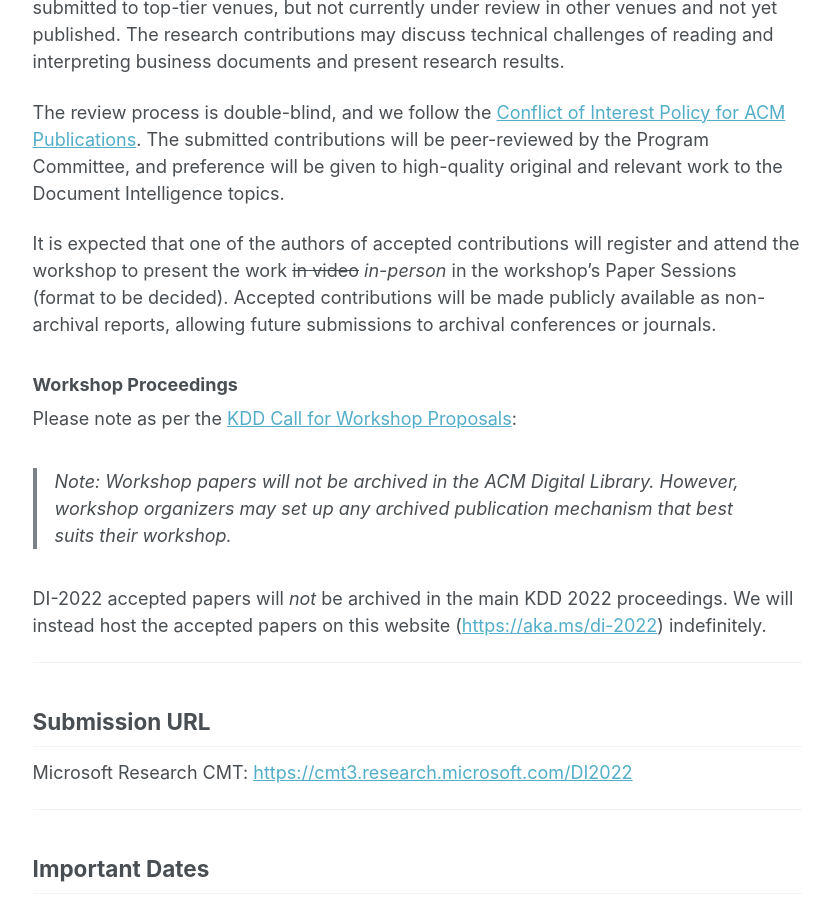
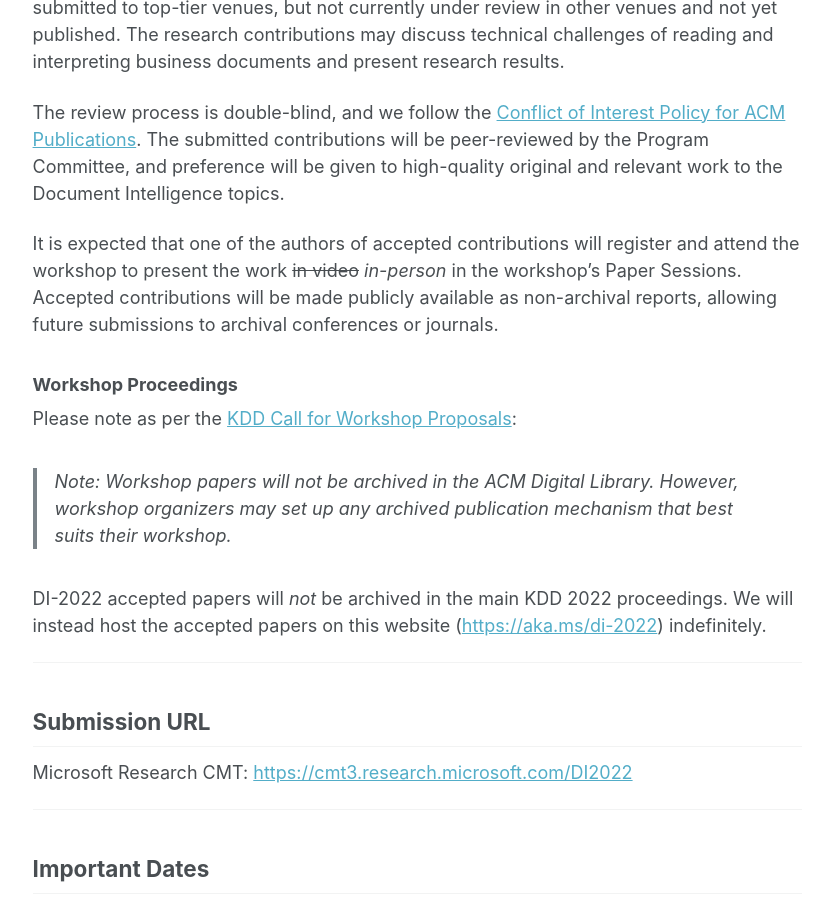
Before and after one commit to document-intelligence/DI-2022, a Jekyll site: the page built from _pages/cfp.md, in a window 1280 px wide and 900 px high, scrolled down 2934 px. Shown: the whole window, without its empty margins (249-1079 px from the left). Built offline with Jekyll 4.4.1, drawn with Linux system fonts in a browser that asks for light colours; some of the changed text lies outside the part shown.

Commit message:
Update cfp.md

```diff
--- a/_pages/cfp.md
+++ b/_pages/cfp.md
@@ -101,7 +101,7 @@ Submissions can be original research contributions, or abstracts of papers previ
 The review process is double-blind, and we follow the [Conflict of Interest Policy for ACM Publications](https://www.acm.org/publications/policies/conflict-of-interest). The submitted contributions will be peer-reviewed by the Program Committee, and preference will be given to high-quality original and relevant work to the Document Intelligence topics.
 
 <div id="in-person"></div>
-It is expected that one of the authors of accepted contributions will register and attend the workshop to present the work ~~in video~~ *in-person* in the workshop's Paper Sessions (format to be decided). Accepted contributions will be made publicly available as non-archival reports, allowing future submissions to archival conferences or journals.
+It is expected that one of the authors of accepted contributions will register and attend the workshop to present the work ~~in video~~ *in-person* in the workshop's Paper Sessions. Accepted contributions will be made publicly available as non-archival reports, allowing future submissions to archival conferences or journals.
 
 <div id="workshop_proceedings"></div>
 
```
Also changed, not shown: other parts of _pages/cfp.md (+1 -1 lines).
